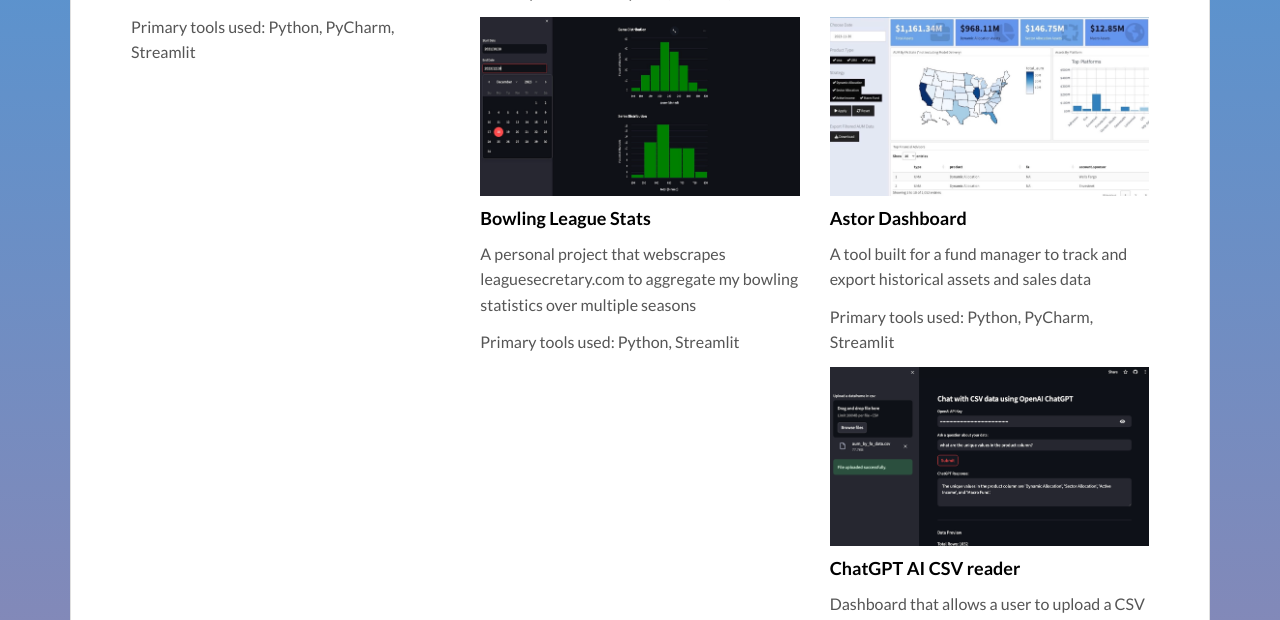
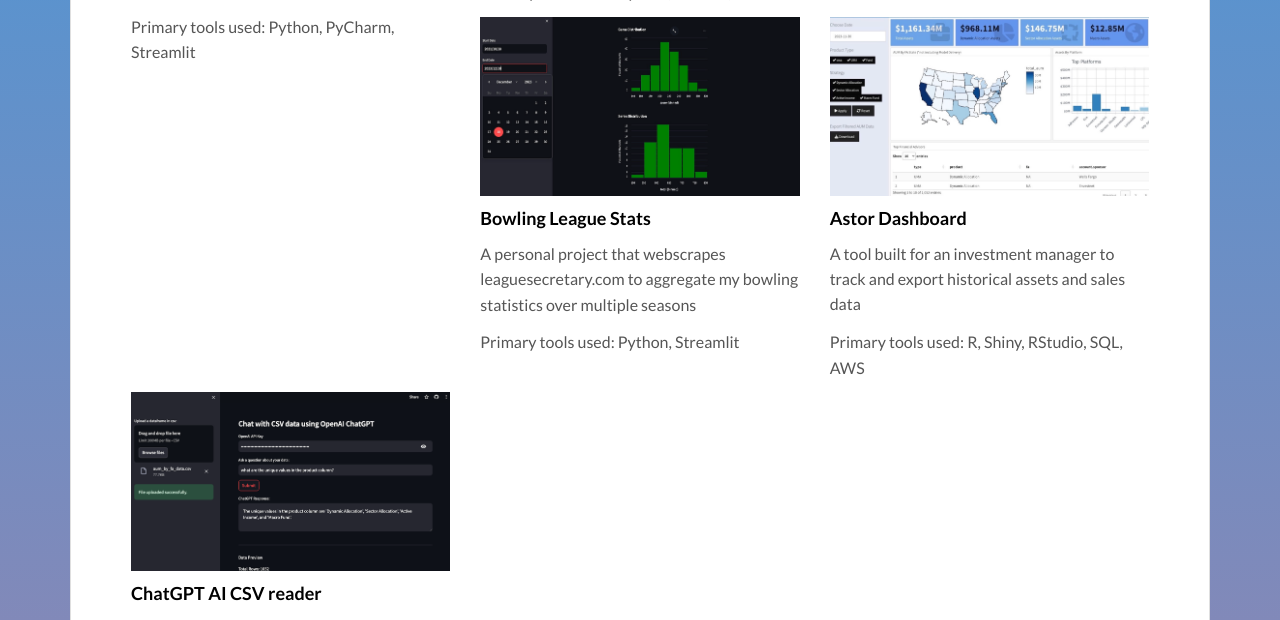
Before and after one commit to scothomas24/portfo, a Flask app: page / in a window 1280 px wide. Shown: the part 1516-2136 px from the top of the page. Run offline with Flask 3, Linux system fonts and the light colour scheme; some libraries are stand-ins or nearby versions.

Commit message:
Update index.html

```diff
--- a/templates/index.html
+++ b/templates/index.html
@@ -75,7 +75,7 @@
             <div class="row">
               <div class="col-md-4">
                 <img src="./static/assets/images/astor_mf_slg.png" class="img-responsive" alt="">
-                <h3 class="h5"><a href = "https://jexatl-scott-thomas.shinyapps.io/aum_dashboard/" target="_blank">Fund Data Dashboard</a></h3>
+                <h3 class="h5"><a href = "https://aim-mf-data.streamlit.app/" target="_blank">Fund Data Dashboard</a></h3>
                 <p>A tool built for an investment manager to track and export data on assets and sales by client, intermediary, and product</p>
                 <p>Primary tools used: Python, PyCharm, Streamlit</p>
               </div>
@@ -99,9 +99,9 @@
               </div>
               <div class="col-md-4">
                 <img src="./static/assets/images/astor_dashboard.jpg" class="img-responsive" alt="">
-                <h3 class="h5"><a href = "https://aim-mf-data.streamlit.app/" target="_blank">Astor Dashboard</a></h3>
-                <p>A tool built for a fund manager to track and export historical assets and sales data</p>
-                <p>Primary tools used: Python, PyCharm, Streamlit</p>
+                <h3 class="h5"><a href = "https://jexatl-scott-thomas.shinyapps.io/aum_dashboard/" target="_blank">Astor Dashboard</a></h3>
+                <p>A tool built for an investment manager to track and export historical assets and sales data</p>
+                <p>Primary tools used: R, Shiny, RStudio, SQL, AWS</p>
               </div>
               <div class="col-md-4">
                 <img src="./static/assets/images/chatgpt_csv.png" class="img-responsive" alt="">
```
